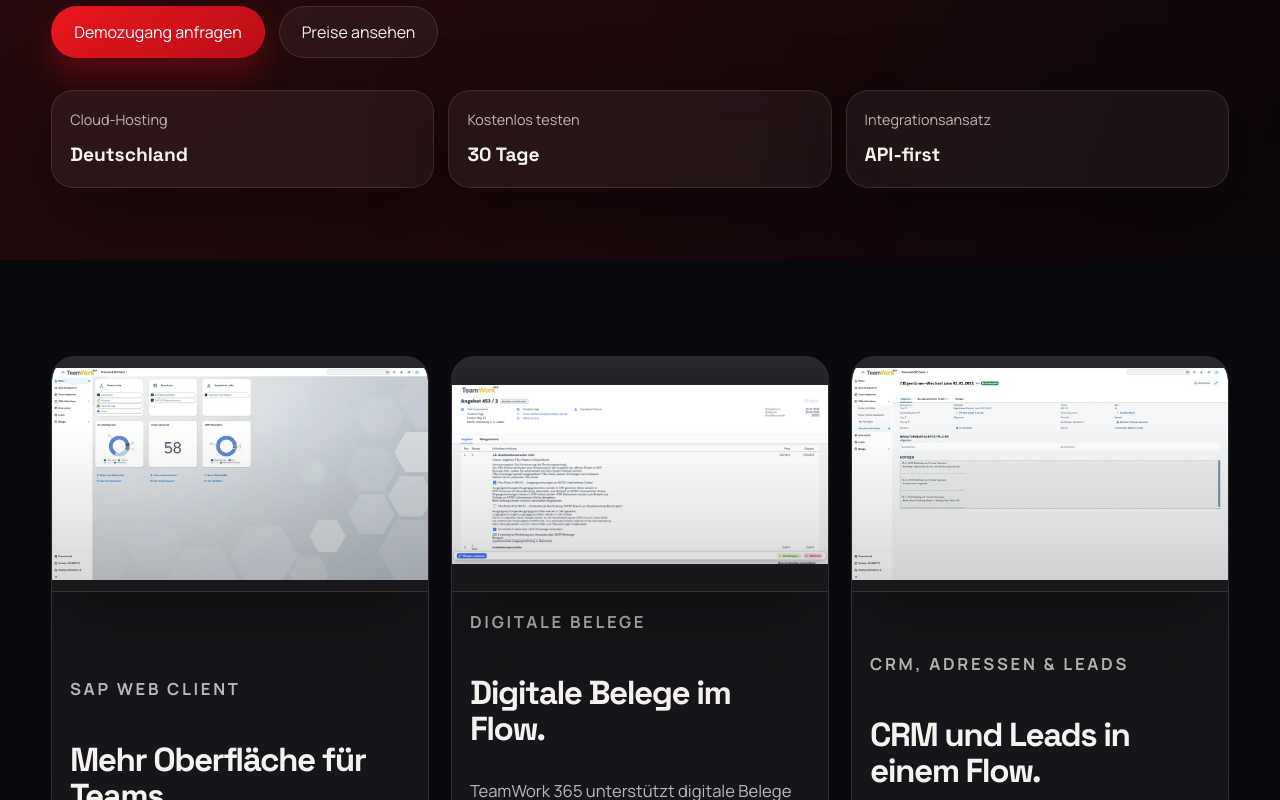
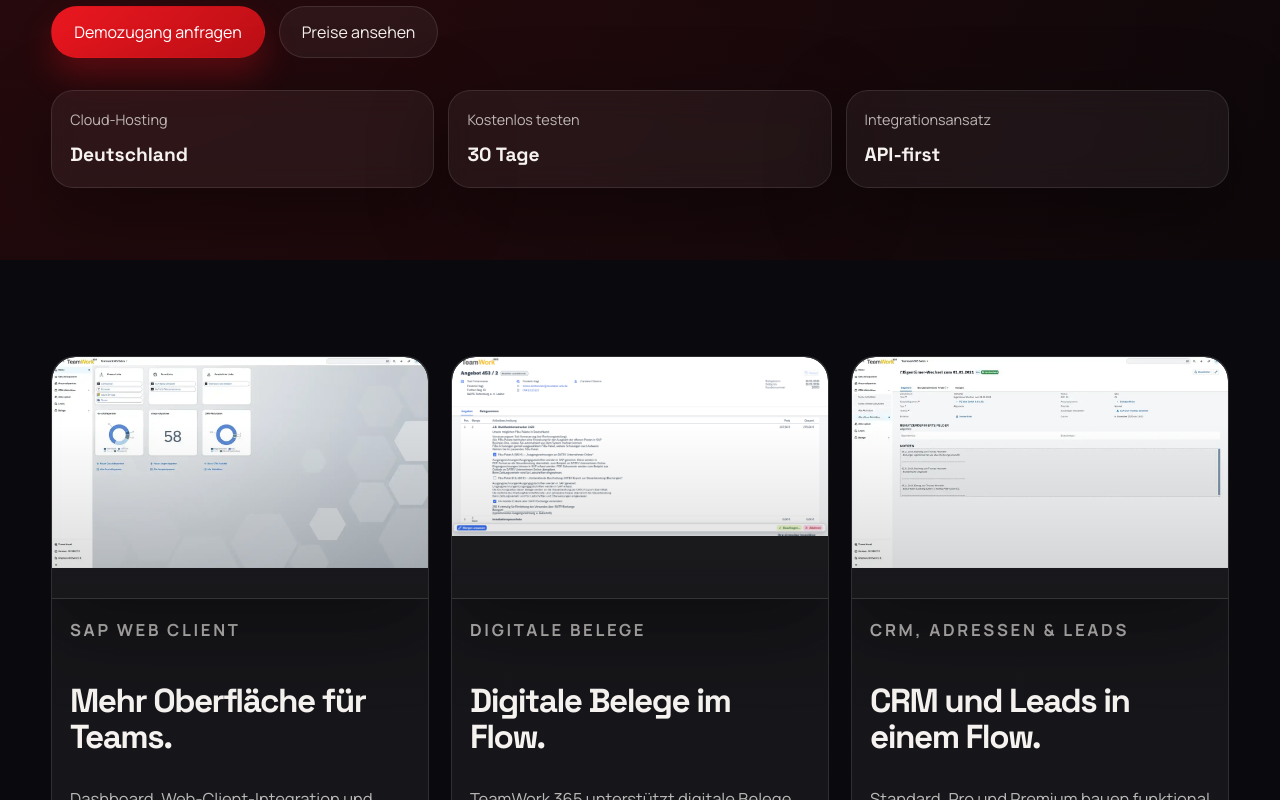
Before and after one commit to simowNgithub/teamwork-page, a React (Vite) app: page / in a window 1280 px wide. Shown: the part 432-1232 px from the top of the page. Built offline with nearby package versions, Linux system fonts and the light colour scheme.

Commit message:
Align feature card headings

```diff
--- a/src/styles.css
+++ b/src/styles.css
@@ -43,6 +43,10 @@
   display: block;
   width: 100%;
   max-width: 100%;
+}
+
+figure {
+  margin: 0;
 }
 
 a {
@@ -392,6 +396,7 @@
 .function-card {
   display: grid;
   grid-template-columns: 1fr;
+  grid-template-rows: clamp(220px, 19vw, 300px) auto;
   gap: 0;
   align-items: start;
   padding: 0;
@@ -419,7 +424,7 @@
 }
 
 .story-frame {
-  aspect-ratio: 16 / 10;
+  height: 100%;
   border-radius: 0;
 }
 
@@ -431,6 +436,7 @@
 .story-frame img {
   height: 100%;
   object-fit: contain;
+  object-position: top center;
 }
 
 .story-points,
@@ -805,6 +811,10 @@
     padding: 0;
   }
 
+  .function-card {
+    grid-template-rows: clamp(220px, 34vw, 320px) auto;
+  }
+
   .contact-copy {
     max-width: 100%;
   }
@@ -1073,6 +1083,10 @@
     padding: 0;
   }
 
+  .function-card {
+    grid-template-rows: auto auto;
+  }
+
   .function-card,
   .digital-doc-card,
   .pricing-card,
```
